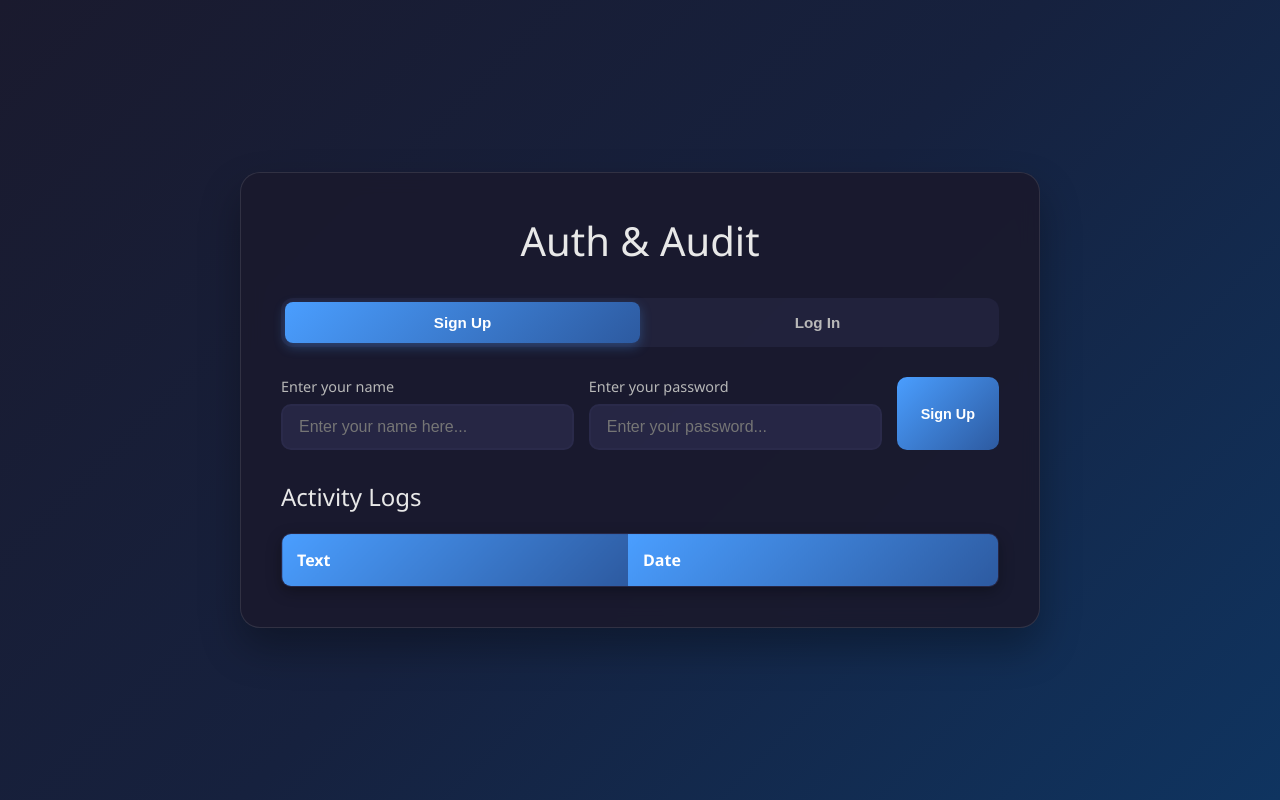
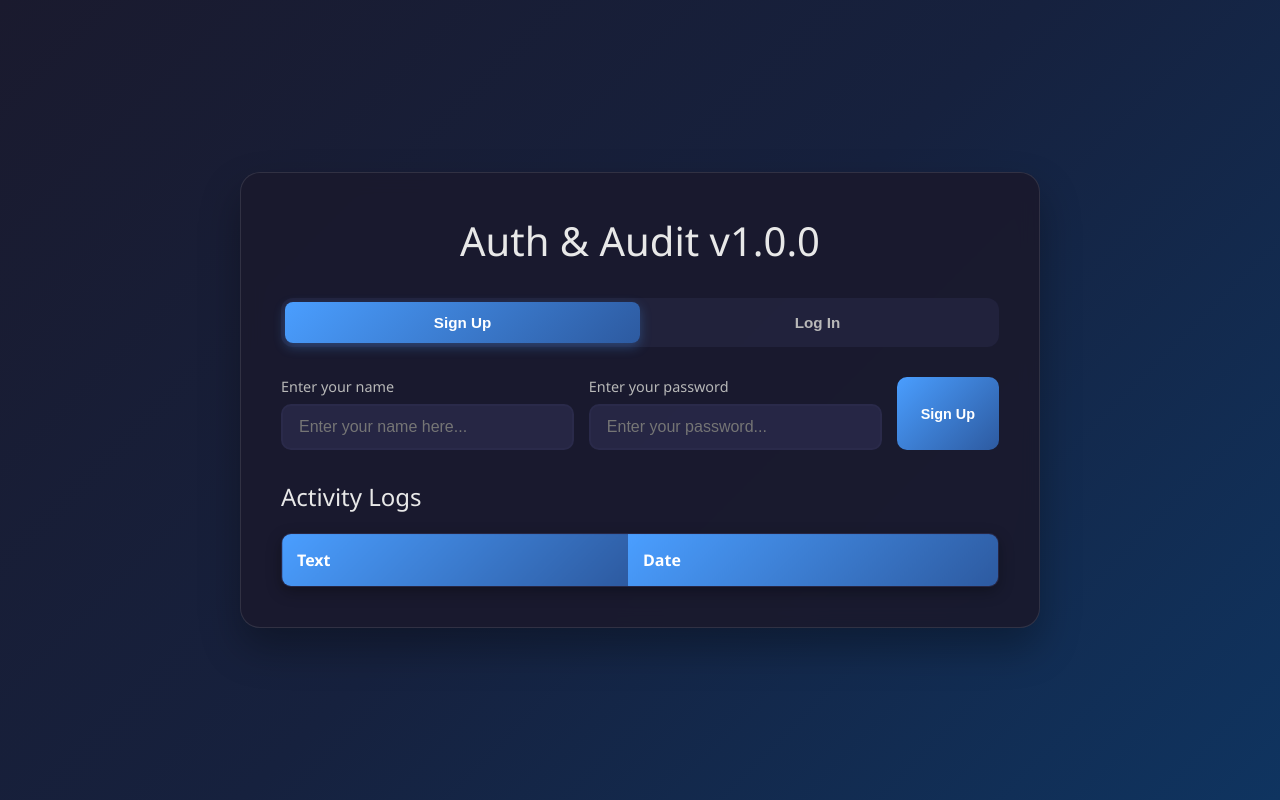
Before and after one commit to mhndakbar/authtrail, a plain HTML site: page static/index.html in a window 1280 px wide. Drawn offline with Linux system fonts and the light colour scheme.

```diff
--- a/static/index.html
+++ b/static/index.html
@@ -367,7 +367,7 @@
 </head>
 <body>
     <div class="container">
-        <h1>Auth & Audit</h1>
+        <h1>Auth & Audit v1.0.0</h1>
 
         <div class="tabs">
             <button class="tab active" onclick="switchTab('signup')">Sign Up</button>
```
Also changed, not shown: 1 other file.
